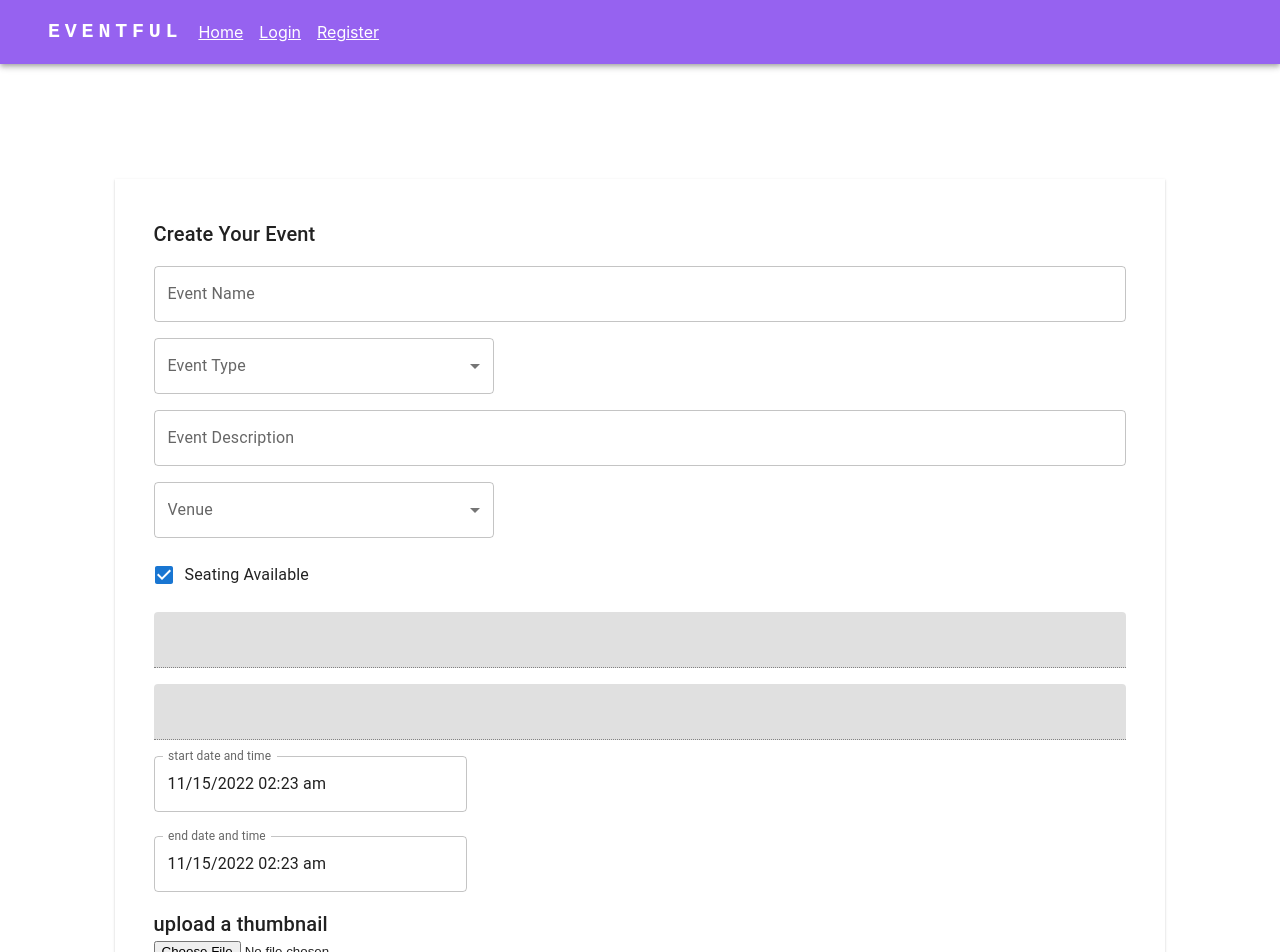
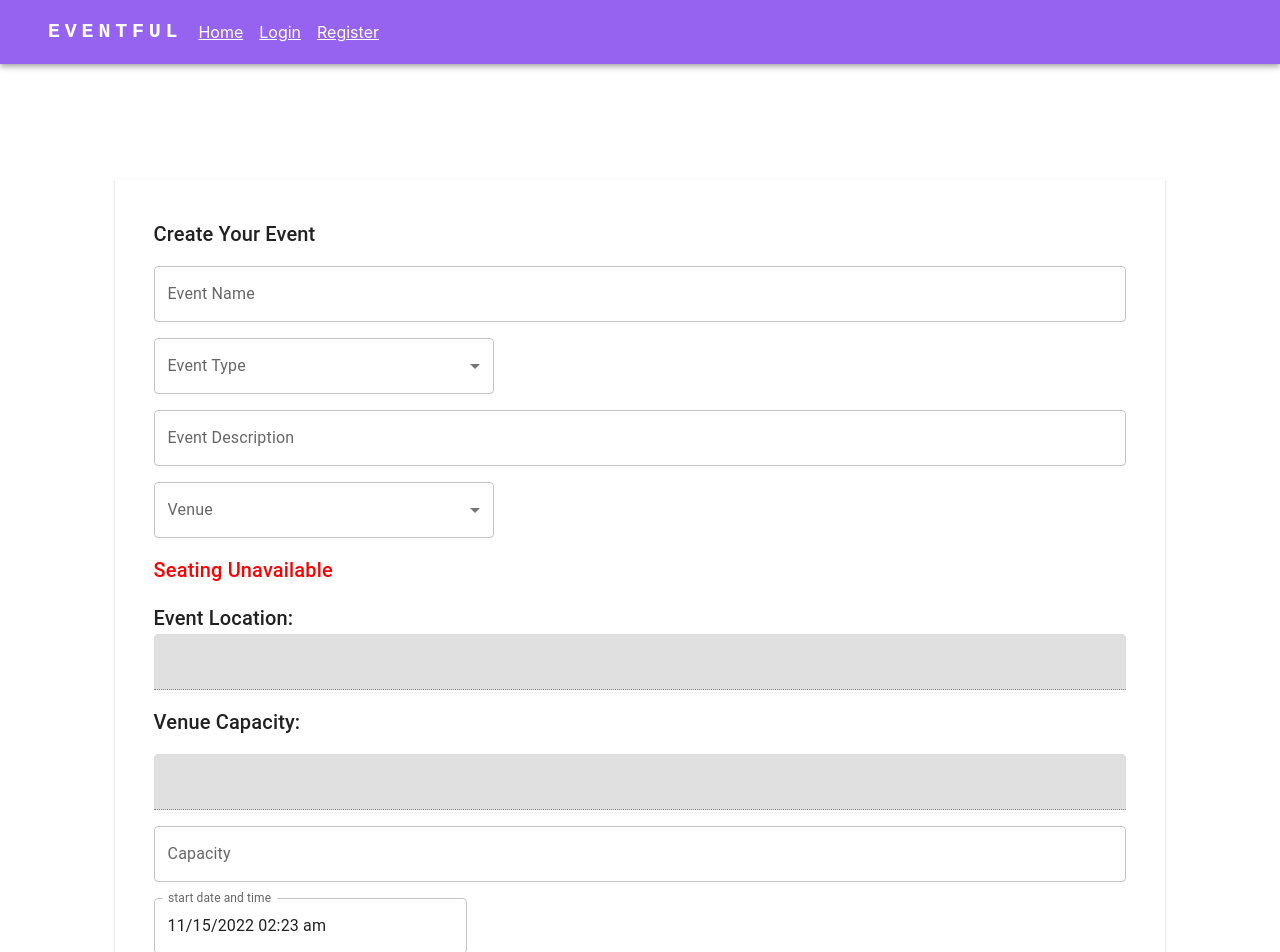
Before and after one commit to unsw-cse-comp3900-9900-22T3/capstone-project-3900-f10a-geegle, a React (Create React App) app in the folder frontend/: page /event/create in a window 1280 px wide. Shown: the top 952 px of the page. Built offline with nearby package versions, Linux system fonts and the light colour scheme.

Commit message:
fixed create form and added ticket type to view event

```diff
--- a/frontend/src/components/createEventsForm.jsx
+++ b/frontend/src/components/createEventsForm.jsx
@@ -22,6 +22,7 @@ import { width } from '@mui/system';
 import TicketTypeInput from './TicketTypeInput';
 import FormControlLabel from '@mui/material/FormControlLabel';
 import DefaultVenueInfo from './defaultVenueInfo';
+import { SentimentSatisfiedAltSharp } from '@mui/icons-material';
 /**
  * https://stackoverflow.com/questions/36280818/how-to-convert-file-to-base64-in-javascript
  *
@@ -45,6 +46,7 @@ function CreateEventsForm() {
   const [eventDescription, setEventDescription] = useState('');
   const [eventLocation, setEventLocation] = useState('');
   const [venue, setVenue] = useState('');
+  const [venueCapacity, setVenueCapacity] = useState('');
   const [capacity, setCapacity] = useState('');
   const [startDateTime, setStartDateTime] = useState(new Date());
   const [endDateTime, setEndDateTime] = useState(new Date());
@@ -57,6 +59,7 @@ function CreateEventsForm() {
     ticketType: '',
     ticketAmount: '',
     price: '',
+    seatSection: []
   });
   const [allTicketTypes, setAllTicketTypes] = useState([ticketInfo]);
 
@@ -64,6 +67,16 @@ function CreateEventsForm() {
   console.log(ticketInfo);
 
   console.log(startDateTime);
+
+  React.useEffect(() => {
+    console.log(venue)
+    if (venue === 'Accor Stadium' || venue === 'Doltone House - Jones Bay Wharf'){
+      setSeat(true)
+    } else {
+      setSeat(false)
+    }
+  },[venue])
+
   const handleImage2 = async (event) => {
     const image2Data = await fileToDataUrl(event.target.files[0]);
     setImage2(image2Data);
@@ -102,6 +115,7 @@ function CreateEventsForm() {
     newTicketInfo.ticketType = '';
     newTicketInfo.amount = '';
     newTicketInfo.ticketPrice = '';
+    newTicketInfo.seatSection = [];
     setTicketInfo(newTicketInfo);
     setAllTicketTypes((prev) => [...prev, ticketInfo]);
   };
@@ -125,7 +139,10 @@ function CreateEventsForm() {
     console.log(thumbnail);
     console.log(localStorage.getItem('token'));
     console.log(allTicketTypes);
-    const jsonString = JSON.stringify({
+    let jsonString = JSON.stringify({});
+    if (other) {
+      // add venue capacity
+      jsonString = JSON.stringify({
         events: {
           eventName: eventName,
           startDateTime: startDateTime,
@@ -134,6 +151,7 @@ function CreateEventsForm() {
           eventType: eventType,
           eventLocation: eventLocation,
           eventVenue: venue,
+          venueCapacity: venueCapacity,
           capacity: capacity,
           image1: thumbnail,
           image2: image2,
@@ -141,6 +159,23 @@ function CreateEventsForm() {
         },
         tickets: allTicketTypes,
       });
+    } else {
+      jsonString = JSON.stringify({
+        events: {
+          eventName: eventName,
+          startDateTime: startDateTime,
+          endDateTime: endDateTime,
+          eventDescription: eventDescription,
+          eventType: eventType,
+          eventVenue: venue,
+          capacity: capacity,
+          image1: thumbnail,
+          image2: image2,
+          image3: image3,
+        },
+        tickets: allTicketTypes,
+      });
+    }
     const requestOptions = {
       method: 'POST',
       headers: {
@@ -253,8 +288,22 @@ function CreateEventsForm() {
               </Select>
             </FormControl>
           </Grid>
+          {(!other && !seat) && (<>
+            <Grid item xs={12}>
+              <Typography variant="h6" component="div" color='red'>
+                  Seating Unavailable
+              </Typography>
+            </Grid>
+          </>)}
+          {(!other && seat) && (<>
+            <Grid item xs={12}>
+              <Typography variant="h6" component="div" color='green'>
+                  Seating Available
+              </Typography>
+            </Grid>
+          </>)}
           {!other && (<>
-            <Grid item xs={12}>
+            {/* <Grid item xs={12}>
               <FormControlLabel
                 control={
                   <Checkbox
@@ -264,8 +313,20 @@ function CreateEventsForm() {
                 }
                 label="Seating Available"
               />
+              {}
+            </Grid> */}
+            <DefaultVenueInfo venue={venue}/>
+            <Grid item xs={12}>
+              <TextField
+                id="Capacity"
+                label="Capacity"
+                aria-label="Capacity"
+                type="text"
+                variant="outlined"
+                onChange={(e) => setCapacity(e.target.value)}
+                fullWidth
+              />
             </Grid>
-            <DefaultVenueInfo venue={venue}/>
             </>
           )}
           <>
@@ -296,7 +357,18 @@ function CreateEventsForm() {
                 <Grid item xs={12}>
                   <TextField
                     id="Capacity"
-                    label="Capacity"
+                    label="Venue Capacity"
+                    aria-label="Capacity"
+                    type="text"
+                    variant="outlined"
+                    onChange={(e) => setVenueCapacity(e.target.value)}
+                    fullWidth
+                  />
+                </Grid>
+                <Grid item xs={12}>
+                  <TextField
+                    id="Capacity"
+                    label="Event Capacity"
                     aria-label="Capacity"
                     type="text"
                     variant="outlined"
@@ -306,7 +378,7 @@ function CreateEventsForm() {
                 </Grid>
 
                 <Grid item xs={12}>
-                <FormControlLabel
+                {/* <FormControlLabel
                   control={
                     <Checkbox
                       disabled
@@ -314,7 +386,11 @@ function CreateEventsForm() {
                     />
                   }
                   label="Seating Available"
-                />
+                /> */}
+                <Typography variant="h6" component="div" color='red'>
+                  Seating Unavailable
+                </Typography>
+
                 </Grid>
               </>
             )}
--- a/frontend/src/components/defaultVenueInfo.jsx
+++ b/frontend/src/components/defaultVenueInfo.jsx
@@ -49,6 +49,11 @@ const DefaultVenueInfo = (venue) => {
   return (
     <>
       <Grid item xs={12}>
+        <Grid item xs={12}>
+          <Typography variant="h6" component="div">
+            Event Location:
+          </Typography>
+        </Grid>
         <TextField
           disabled
           id="Event Location"
@@ -60,6 +65,11 @@ const DefaultVenueInfo = (venue) => {
           variant="filled"
           fullWidth
         />
+      </Grid>
+      <Grid item xs={12}>
+        <Typography variant="h6" component="div">
+          Venue Capacity:
+        </Typography>
       </Grid>
       <Grid item xs={12}>
         <TextField
--- a/frontend/src/pages/hostEvents.jsx
+++ b/frontend/src/pages/hostEvents.jsx
@@ -71,6 +71,7 @@ const HostEventsPage = () => {
       for (const eve of json.events) {
         events.push({
           eachEvent: {
+            venueCapacity: eve.venueCapacity,
             capacity: eve.capacity,
             endDateTime: eve.endDateTime,
             eventDescription: eve.eventDescription,
@@ -119,7 +120,7 @@ const HostEventsPage = () => {
           {obj.eachEvent.eventName}
           </Typography>
           <Typography variant="body2" color="text.secondary">
-          {obj.eachEvent.eventType +' | '+ obj.eachEvent.eventVenue+' | '+obj.eachEvent.capacity}
+          {obj.eachEvent.eventType +' | '+ obj.eachEvent.eventVenue+' | Event Capacity: '+obj.eachEvent.capacity+'| Venue Capacity'+ obj.eachEvent.venueCapacity}
           </Typography>
           <Typography variant="body2" color="text.secondary">
           {"Description: "+ obj.eachEvent.eventDescription}
--- a/frontend/src/pages/viewEvent.jsx
+++ b/frontend/src/pages/viewEvent.jsx
@@ -44,27 +44,38 @@ const ViewEvent= () => {
     totalTicketAmount:'',
   });
   const [hostName, setHostName] = useState('');
-  const getHostInfo = async(eventDetails) => {
-    const requestOptions = {
+  // const getHostInfo = async(eventDetails) => {
+  //   const requestOptions = {
+  //     method: 'GET',
+  //     headers: {
+  //       'auth-token': localStorage.getItem('token'),
+  //     },
+  //   }
+  //   const response = await fetch(`http://localhost:3000/user/profile/${eventDetails.hostID}`, requestOptions
+  //   )
+  //   if (response.ok) {
+  //     const json = (await response.json()).user;
+  //     console.log(json);
+  //     const firstName = json.firstName;
+  //     const lastName = json.lastname;
+  //     setHostName(`${firstName} ${lastName}`);
+  //   } else {
+  //     alert(`error: ${response.status}`)
+  //   }
+  // }
+
+  const getTicketInfo = async() => {
+    const response = await fetch(`http://localhost:3000/events/${eventId}/ticketTypes`, {
       method: 'GET',
       headers: {
+        'Content-Type': 'application/json',
         'auth-token': localStorage.getItem('token'),
       },
-    }
-    const response = await fetch(`http://localhost:3000/user/profile/${eventDetails.hostID}`, requestOptions
-    )
-    if (response.ok) {
-      const json = (await response.json()).user;
-      console.log(json);
-      const firstName = json.firstName;
-      const lastName = json.lastname;
-      setHostName(`${firstName} ${lastName}`);
-    } else {
-      alert(`error: ${response.status}`)
-    }
+    })
+    const json = await response.json();
+    console.log(json);
+
   }
-
-
   const getEventInfo = async() => {
     const response = await fetch(`http://localhost:3000/events/${eventId}/info`, {
       method: 'GET'
@@ -91,12 +102,12 @@ const ViewEvent= () => {
     }
      //console.log(eventDetails);
      setEventInfo({...eventDetails});
-     getHostInfo(eventDetails);
+     //getHostInfo(eventDetails);
 
   }
   useEffect(()=> {
     getEventInfo();
-
+    getTicketInfo();
 
   },[]);
 
```
Lines whose indentation alone changed are shown as unchanged.
